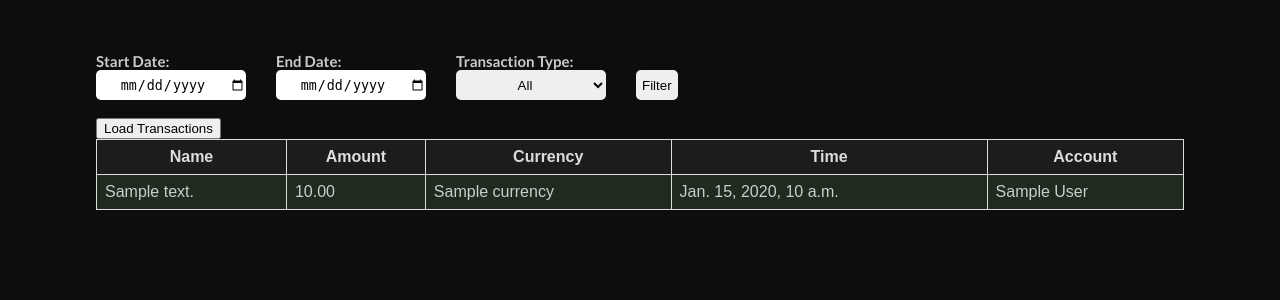
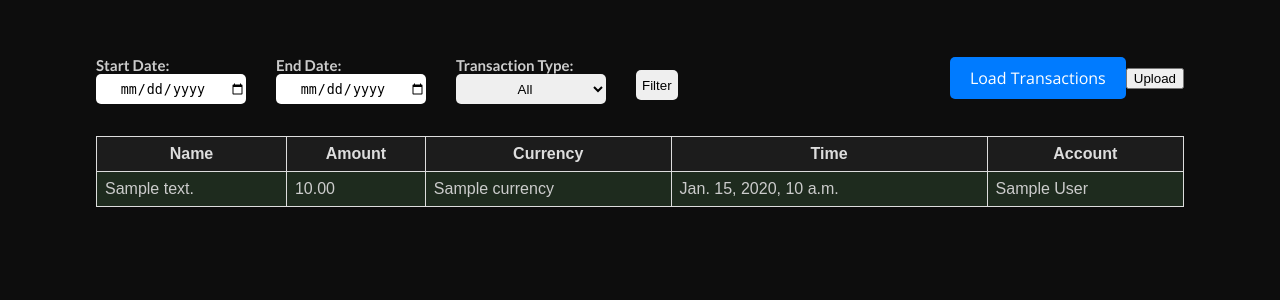
Before and after one commit to sziroks/AIBudgetAssistant, a Django app: a page that uses ai_budget_assistant/budget_manager/templates/budget_manager/budget_details.html in a window 1280 px wide. Shown: the part 56-356 px from the top of the page. Run offline with Django 5.2, Linux system fonts and the light colour scheme; a user stored in the database is signed in; tables that the repository leaves empty hold one stand-in row (values such as "Sample post").

Commit message:
Started transactions upload

```diff
--- a/ai_budget_assistant/ai_budget_assistant/settings.py
+++ b/ai_budget_assistant/ai_budget_assistant/settings.py
@@ -11,6 +11,7 @@ https://docs.djangoproject.com/en/5.0/ref/settings/
 """
 
 from pathlib import Path
+import os
 
 # Build paths inside the project like this: BASE_DIR / 'subdir'.
 BASE_DIR = Path(__file__).resolve().parent.parent
@@ -129,7 +130,7 @@ STATICFILES_DIRS = [
 
 DEFAULT_AUTO_FIELD = "django.db.models.BigAutoField"
 
-MEDIA_ROOT = BASE_DIR / "media"
+MEDIA_ROOT = os.path.join(BASE_DIR, 'media')
 MEDIA_URL = "/media/"
 
 LOGIN_REDIRECT_URL = "/"
--- a/ai_budget_assistant/budget_manager/static/budget_manager/budget_details.css
+++ b/ai_budget_assistant/budget_manager/static/budget_manager/budget_details.css
@@ -1,3 +1,44 @@
+/* Container for forms to align them in a row */
+.form-container {
+    display: flex;
+    justify-content: space-between;
+    align-items: center;
+    margin-bottom: 20px; /* Adjust spacing as needed */
+}
+
+/* Position the upload form next to the filter form */
+.upload-form {
+    display: flex;
+    align-items: center;
+}
+
+/* Hide the file input */
+#file-input {
+    display: none;
+}
+
+/* Style the label to look like a button */
+#file-label {
+    display: inline-block;
+    padding: 10px 20px;
+    font-size: 16px;
+    color: #fff;
+    background-color: #007bff;
+    border: none;
+    border-radius: 5px;
+    text-align: center;
+    cursor: pointer;
+    user-select: none;
+}
+
+#file-label:hover {
+    background-color: #0056b3;
+}
+
+#file-label:active {
+    background-color: #003d7a;
+}
+
 #transactions {
     font-family: Arial, Helvetica, sans-serif;
     border-collapse: collapse;
@@ -17,7 +58,7 @@
 
 #filter-form {
     display: flex;
-    align-items: flex-start;
+    align-items: center;
 }
 
 #filter-button {
--- a/ai_budget_assistant/budget_manager/templates/budget_manager/budget_details.html
+++ b/ai_budget_assistant/budget_manager/templates/budget_manager/budget_details.html
@@ -7,6 +7,7 @@
 {% endblock %}
 
 {% block body %}
+    <div class="form-container">
         <form id="filter-form">
             {% csrf_token %}
             <div class="form">
@@ -20,8 +21,18 @@
             <button id="filter-button">Filter</button>
         </form>
 
-    <button id="load-transactions" method="POST">Load Transactions</button>
+        <form action="{% url "load-transactions" slug=slug %}" method="POST" enctype="multipart/form-data" class="upload-form">
+            {% csrf_token %}
+            <input type="file" id="file-input" name="file" accept=".csv" />
+            <label for="file-input" id="file-label" class="button">Load Transactions</label>
+            <button type="submit">Upload</button>
+        </form>
 
+
+
+    </div>
+
+    <div class="table-container">
         <table id="transactions">
             <thead>
                 <tr id="table-head">
@@ -44,4 +55,5 @@
                 {% endfor %}
             </tbody>
         </table>
+    </div>
 {% endblock %}
--- a/ai_budget_assistant/budget_manager/urls.py
+++ b/ai_budget_assistant/budget_manager/urls.py
@@ -7,6 +7,7 @@ from .views import (
     logout,
     monthly_budget,
     add_account,
+    load_transactions,
 )
 
 urlpatterns = [
@@ -30,4 +31,5 @@ urlpatterns = [
         transactions.TransactionView.as_view(),
         name="budget_manager",
     ),
+    path("<slug:slug>/load-transactions", view=load_transactions.load_transactions, name="load-transactions"),
 ]
--- a/ai_budget_assistant/budget_manager/views/transactions.py
+++ b/ai_budget_assistant/budget_manager/views/transactions.py
@@ -61,10 +61,11 @@ class TransactionView(View):
         context = {
             BUDGET_MANAGER_VIEW_CONTEXT_TRANSACTIONS: transactions,
             BUDGET_MANAGER_VIEW_CONTEXT_FILTER_FORM: TransactionFilterForm(request.GET),
+            "slug": user_account.slug
         }
         return render(request, TEMPLATE_BUDGET_DETAILS, context=context)
 
-    # def post(self, request):
-    #     print("post")
-    #     print(request.POST)
-    #     pass
+    def post(self, request):
+        print("post")
+        print(request.POST)
+        pass
```
Also changed, not shown: ai_budget_assistant/budget_manager/views/load_transactions.py (added, +24 -0 lines). Lines whose indentation alone changed are shown as unchanged.
